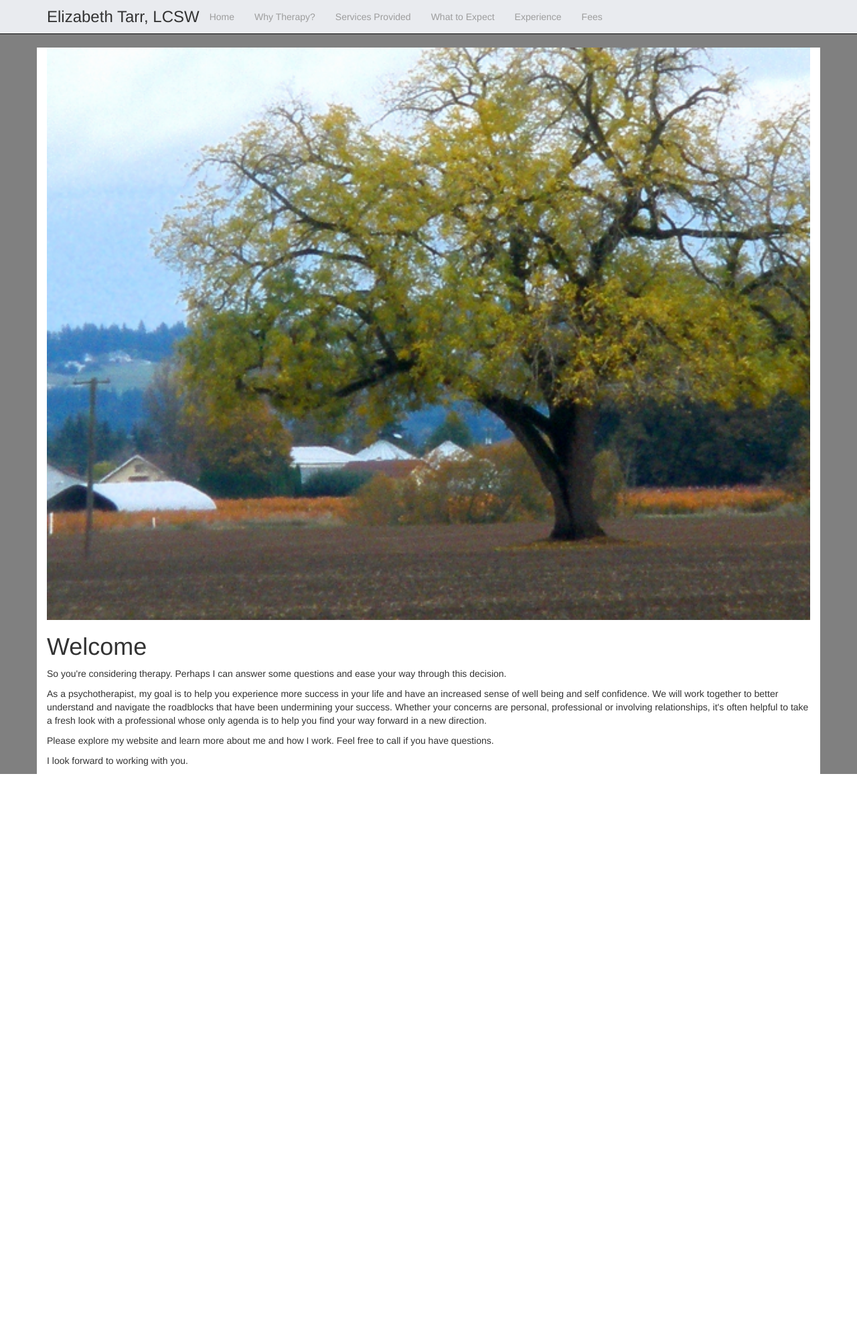
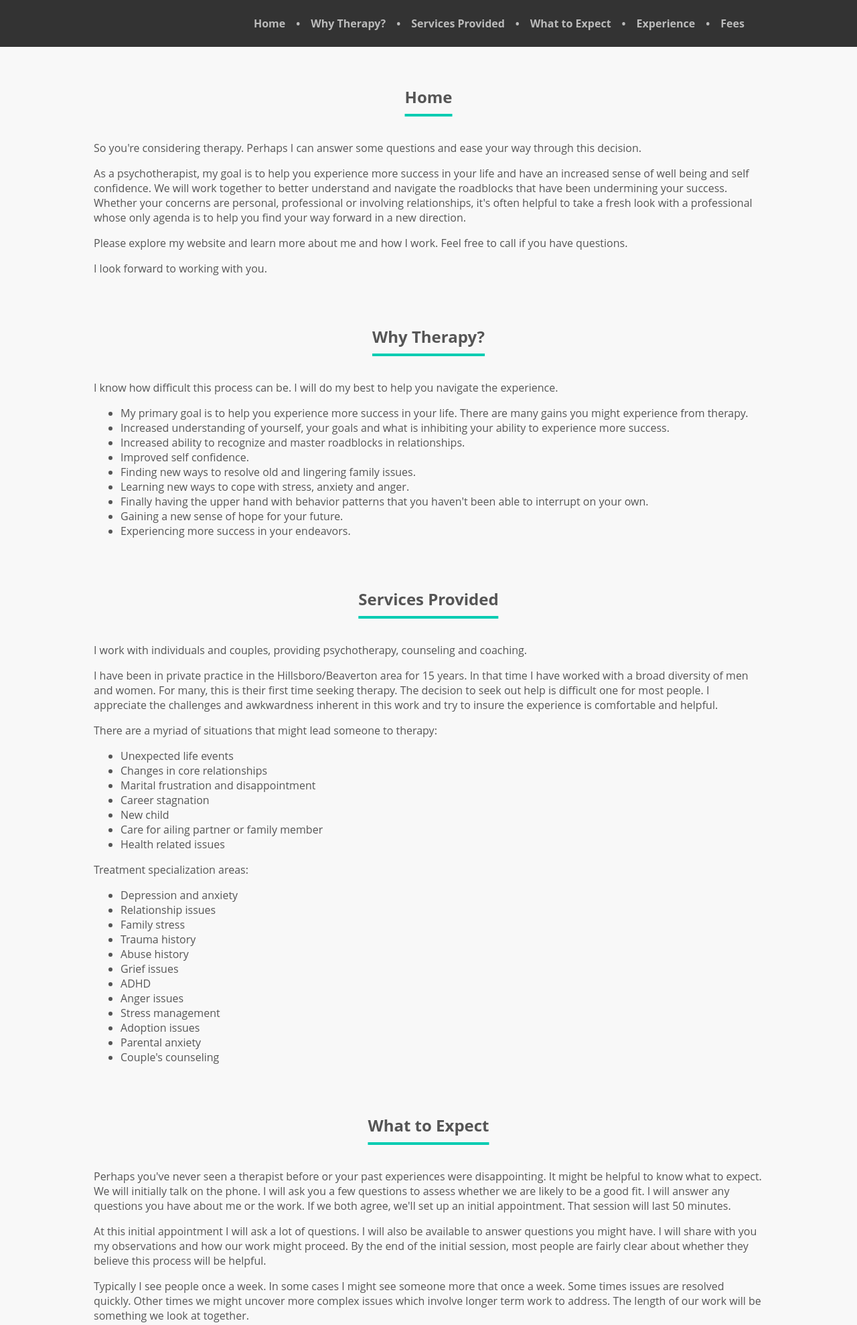
Before and after one commit to mdiller/etarr-web, a PHP site: page / in a window 1280 px wide. Shown: the top 1979 px of the page at 67% size. Before the commit the page ends 1156 px from the top, so only its background shows below. Run offline with PHP 8.4, Linux system fonts and the light colour scheme.

Commit message:
reworked main theme

```diff
--- a/base.css
+++ b/base.css
@@ -1,29 +1,79 @@
 :root {
-	--topbar-color: #e9ebef;
-	--sidebar-color: #143d65;
-	--background-color: #808080;
+	--topbar-color: #333333;
+	--highlight-color: rgb(2, 204, 178);
+	--text-color: rgb(85, 85, 85);
+	--background-color: #f8f8f8;
+	--header-size: 70px;
+}
+
+html, body {
+	font-family: open sans, Arial, Helvetica, sans-serif;
+	background-color: var(--background-color);
+	color: var(--text-color);
+	height: 100%;
+	box-sizing: border-box;
+	margin: 0px;
 }
 
 .navbar {
+	position: fixed;
+	top: 0;
+	z-index: 100;
 	background-color: var(--topbar-color);
+	height: var(--header-size);
+	width: 100%;
+	color: rgb(187, 187, 187);
 }
 
-html, body {
-	background-color: var(--background-color);
-	height: 100%;
+.navbar ul {
+	list-style-type: none;
+	margin: 0;
+	padding: 0;
 }
 
-body > div {
-	background-color: white;
+.navbar li {
+	display: inline-block;
+	height: 100%;
+	padding: 0px 8px;
+	line-height: var(--header-size);
+	font-weight: 700;
 }
 
-body > div > img {
-	width: 100%;
+.navbar > div {
+	max-width: 1000px;
+	margin: auto;
 }
 
-.brand {
-	font-size: 24px;
-	vertical-align: middle;
+.navdiv {
+	display: table;
+	float: right;
+}
+
+.navdiv li a {
+	display: block;
+	color: rgb(187, 187, 187);
+	text-decoration: none;
+}
+
+.navdiv a:hover {
+	color: var(--highlight-color);
+}
+
+h2 {
+	padding-top: 50px;
+	margin-top: 0px;
+	margin-bottom: 20px;
+	position: relative;
+	display: inline-block;
+	left: 50%;
+	transform: translate(-50%, 0);
 	line-height: 50px;
-	height: 50px;
+	border-bottom: 4px solid var(--highlight-color);
 }
+
+#content {
+	position: relative;
+	max-width: 1000px;
+	margin: auto;
+	margin-top: var(--header-size);
+}
--- a/index.php
+++ b/index.php
@@ -1,26 +1,22 @@
 <?php
 include "templates/header.php";
 
-$page_url = "";
-if(isset($_GET['page'])) {
-	$page_url = $_GET['page'];
+// $page_url = "";
+// if(isset($_GET['page'])) {
+// 	$page_url = $_GET['page'];
+// }
+
+// echo "<img src=\"images/" . $page_info['image'] . "\">";
+
+foreach($page_infos as $page) {
+?>
+	<div id="<?php echo $page['url']; ?>" class="section">
+		<h2><?php echo $page['title']; ?></h2>
+<?php
+	include "pages/" . $page['content'];
+	echo "</div>";
 }
 
-$page_info = null;
-foreach($page_infos as $page) {
-	if($page_url == $page['url']) {
-		$page_info = $page;
-	}
-}
-if($page_info == null) {
-	echo "Page not found";
-	header("HTTP/1.0 404 Not Found");
-	die();
-}
-
-echo "<img src=\"images/" . $page_info['image'] . "\">";
-
-include "pages/" . $page_info['content'];
 
 include "templates/footer.php";
 ?>
--- a/pages/experience.php
+++ b/pages/experience.php
@@ -1,5 +1,3 @@
-<h1>Education and Experience</h1>
-
 <p>Elizabeth Tarr has over 30 years of experience providing diagnosis, counseling, coaching and psychotherapy for individuals, couples and families.</p>
 
 <p>She graduated with a master's degree in clinical social work from the University of California at Berkeley in 1986.  She worked in the public sector for a number of years serving high need populations. </p>
--- a/pages/fees.php
+++ b/pages/fees.php
@@ -1,5 +1,3 @@
-<h1>Fees and Insurance</h1>
-
 <p>Rate:</p>
 <p>
 $125 initial assessment.<br>
--- a/pages/home.php
+++ b/pages/home.php
@@ -1,5 +1,3 @@
-<h1>Welcome</h1>
-
 <p>
 So you're considering therapy.  Perhaps I can answer some questions and ease your way through this decision.
 </p>
--- a/pages/services.php
+++ b/pages/services.php
@@ -1,5 +1,3 @@
-<h1>Services</h1>
-
 <p>I work with individuals and couples, providing psychotherapy, counseling and coaching.</p>
 
 <p>I have been in private practice in the Hillsboro/Beaverton area for 15 years.  In that time I have worked with a broad diversity of men and women.  For many, this is their first time seeking therapy.  The decision to seek out help is difficult one for most people.  I appreciate the challenges and awkwardness inherent in this work and try to insure the experience is comfortable and helpful.</p>
--- a/pages/what_to_expect.php
+++ b/pages/what_to_expect.php
@@ -1,5 +1,3 @@
-<h1>What to Expect</h1>
-
 <p>Perhaps you've never seen a therapist before or your past experiences were disappointing.  It might be helpful to know what to expect.  We will initially talk on the phone.  I will ask you a few questions to assess whether we are likely to be a good fit.  I will answer any questions you have about me or the work.  If we both agree, we'll set up an initial appointment.  That session will last 50 minutes.</p>
 
 <p>At this initial appointment I will ask a lot of questions.  I will also be available to answer questions you might have.  I will share with you my observations and how our work might proceed.  By the end of the initial session, most people are fairly clear about whether they believe this process will be helpful.</p>
--- a/pages/why_therapy.php
+++ b/pages/why_therapy.php
@@ -1,5 +1,3 @@
-<h1>Why Therapy?</h1>
-
 <p>I know how difficult this process can be. I will do my best to help you navigate the experience.</p>
 
 <ul>
--- a/pages_info.json
+++ b/pages_info.json
@@ -3,42 +3,42 @@
 		"url": "",
 		"image": "oak.png",
 		"image_cred": "Grace Diller",
-		"sidebar": "Home",
+		"title": "Home",
 		"content": "home.php"
 	},
 	{
 		"url": "why",
 		"image": "wave.jpg",
 		"image_cred": "Birdie Hunter",
-		"sidebar": "Why Therapy?",
+		"title": "Why Therapy?",
 		"content": "why_therapy.php"
 	},
 	{
 		"url": "services",
 		"image": "wave2.jpg",
 		"image_cred": "Birdie Hunter",
-		"sidebar": "Services Provided",
+		"title": "Services Provided",
 		"content": "services.php"
 	},
 	{
 		"url": "expectations",
 		"image": "sunbeams.jpg",
 		"image_cred": "Birdie Hunter",
-		"sidebar": "What to Expect",
+		"title": "What to Expect",
 		"content": "what_to_expect.php"
 	},
 	{
 		"url": "experience",
 		"image": "sitting.jpg",
 		"image_cred": "Birdie Hunter",
-		"sidebar": "Experience",
+		"title": "Experience",
 		"content": "experience.php"
 	},
 	{
 		"url": "fees",
 		"image": "sunset.jpg",
 		"image_cred": "Birdie Hunter",
-		"sidebar": "Fees",
+		"title": "Fees",
 		"content": "fees.php"
 	}
 ]
--- a/templates/header.php
+++ b/templates/header.php
@@ -12,35 +12,25 @@ define("SITE_URL", "http://" . $_SERVER['SERVER_NAME']);
 <head>
 	<title>Elizabeth Tarr</title>
 
-
-	<!-- Bootstrap Core CSS -->
-	<link href="https://maxcdn.bootstrapcdn.com/bootstrap/3.3.7/css/bootstrap.min.css" rel="stylesheet">
 	<!-- Custom CSS -->
 	<link href="base.css" rel="stylesheet">
-	<!-- Bootstrap Core JavaScript -->
-	<script src="https://maxcdn.bootstrapcdn.com/bootstrap/3.3.7/js/bootstrap.min.js"></script>
 </head>
 
 <body>
 	<!-- Navigation -->
-	<nav class="navbar navbar-inverse navbar-static-top" role="navigation">
-		<div class="container">
-			<!-- Brand and toggle get grouped for better mobile display -->
-			<div class="navbar-header">
-				<div class="brand">Elizabeth Tarr, LCSW</div>
-				<button type="button" class="navbar-toggle" data-toggle="collapse" data-target="#navbar-collapse-1">
-					<span class="sr-only">Toggle navigation</span>
-					<span class="icon-bar"></span>
-					<span class="icon-bar"></span>
-					<span class="icon-bar"></span>
-				</button>
-			</div>
-			<!-- Collect the nav links, forms, and other content for toggling -->
-			<div class="collapse navbar-collapse" id="navbar-collapse-1">
-				<ul class="nav navbar-nav">
+	<nav class="navbar" role="navigation">
+		<div>
+			<div class="navdiv">
+				<ul>
 					<?php
+					$first = true;
 					foreach($page_infos as $page){
-						echo "<li><a href=\"" . SITE_URL . "/" . $page['url'] . "\">" . $page['sidebar'] . "</a></li>";
+						if (!$first) {
+							echo "<li>&#8226;</li>";
+						}
+						$first = false;
+						echo "<li><a href=\"#" . $page['url'] . "\">" . $page['title'] . "</a></li>";
+
 					}
 					?>
 					<li>
@@ -48,10 +38,9 @@ define("SITE_URL", "http://" . $_SERVER['SERVER_NAME']);
 					</li>
 				</ul>
 			</div>
-			<!-- /.navbar-collapse -->
 		</div>
-		<!-- /.container -->
+		<!-- /.navbar-collapse -->
 	</nav>
 
 	<!-- Page Content -->
-	<div class="container">
+	<div id="content">
```
